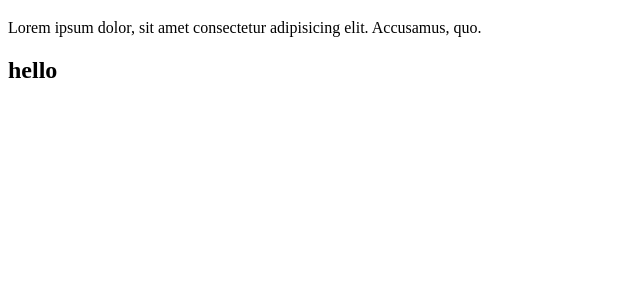
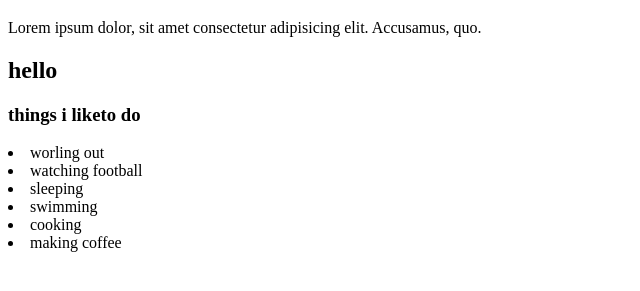
Before and after one commit to manomoringa/MY-POTFOLIO, a plain HTML site: page index.html in a window 1280 px wide. Shown: the part 61-352 px from the top of the page, without its empty margins (0-640 px from the left). Drawn offline with Linux system fonts and the light colour scheme.

Commit message:
i added a list with a heading of the things i like to do

```diff
--- a/index.html
+++ b/index.html
@@ -9,5 +9,14 @@
     <h1>this my potfolio</h1>
     <p>Lorem ipsum dolor, sit amet consectetur adipisicing elit. Accusamus, quo.</p>
     <h2>hello</h2>
+
+    <h3>things i liketo do</h3>
+
+    <li>worling out</li>
+    <li>watching football</li>
+    <li>sleeping</li>
+    <li>swimming</li>
+    <li>cooking</li>
+    <li>making coffee</li>
 </body>
 </html>
```
